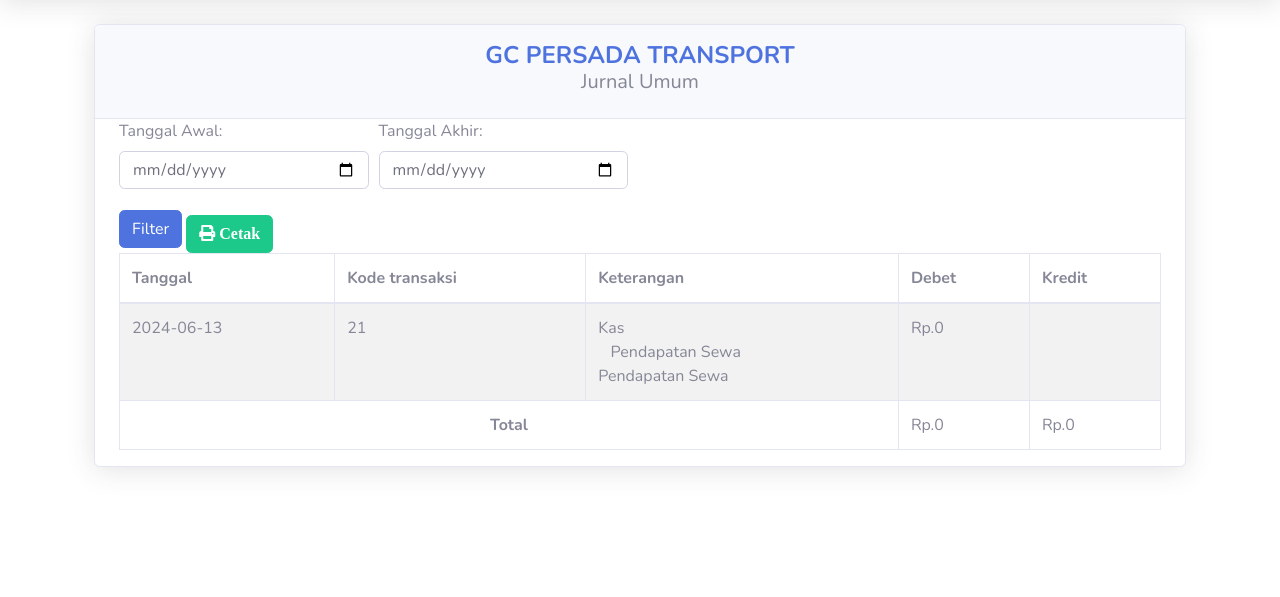
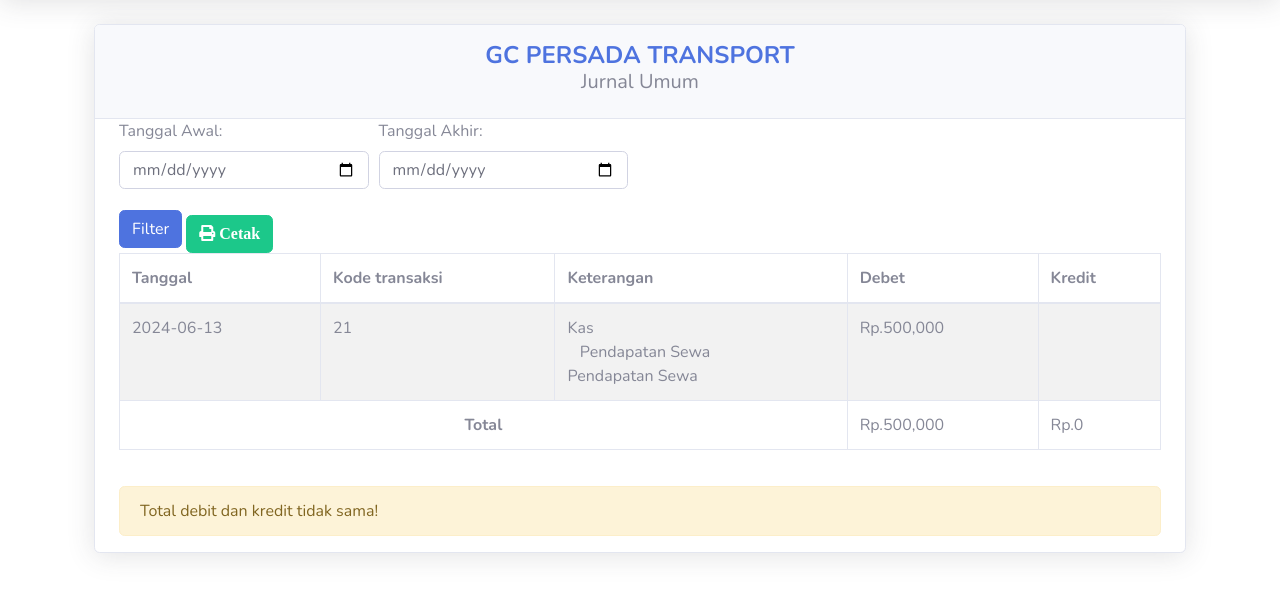
Before and after one commit to uyykaa/rental, a PHP site: page /jurnal-umum.php in a window 1280 px wide. Shown: the part 70-667 px from the top of the page. Run offline with PHP 8.4, Linux system fonts and the light colour scheme; a user stored in the database is signed in; data comes from the database, SQL or seed files in the repository; some libraries are stand-ins or nearby versions.

Commit message:
Update jurnal-umum.php

```diff
--- a/jurnal-umum.php
+++ b/jurnal-umum.php
@@ -1,6 +1,26 @@
 <?php
 session_start();
+require 'koneksi.php';
+
+// Mengambil nilai tanggal dari parameter GET atau menggunakan nilai default (tanggal hari ini)
+$tanggal_awal = isset($_GET['tanggal_awal']) ? $_GET['tanggal_awal'] : date('Y-m-d');
+$tanggal_akhir = isset($_GET['tanggal_akhir']) ? $_GET['tanggal_akhir'] : date('Y-m-d');
+
+// Query untuk mengambil data pendapatan sewa
+$queryPendapatanSewa = mysqli_query($koneksi, "SELECT * FROM pendapatan_sewa WHERE tgl_pendapatan BETWEEN '$tanggal_awal' AND '$tanggal_akhir'");
+
+// Query untuk mengambil data operasional
+$queryOperasional = mysqli_query($koneksi, "SELECT * FROM operasional WHERE tanggal_operasional BETWEEN '$tanggal_awal' AND '$tanggal_akhir'");
+
+// Variabel total untuk pendapatan dan operasional
+$totalPendapatan = 0;
+$totalOperasional = 0;
+
+// Variabel total debit dan kredit
+$totalDebit = 0;
+$totalKredit = 0;
 ?>
+
 <!DOCTYPE html>
 <html lang="en">
 <head>
@@ -39,12 +59,14 @@ session_start();
         .btn-print {
             margin-top: 10px;
         }
+        .alert {
+            margin-top: 20px;
+        }
     </style>
 </head>
 <body id="page-top">
-<?php require 'koneksi.php'; ?>
+<?php require 'navbar.php'; ?>
 <div id="content">
-    <?php require 'navbar.php'; ?>
     <div class="container">
         <div class="card shadow mb-4">
             <div class="card-header py-3 text-center">
@@ -93,17 +115,11 @@ session_start();
                             </thead>
                             <tbody>
                             <?php
-                            $tanggal_awal = isset($_GET['tanggal_awal']) ? $_GET['tanggal_awal'] : date('Y-m-d');
-                            $tanggal_akhir = isset($_GET['tanggal_akhir']) ? $_GET['tanggal_akhir'] : date('Y-m-d');
-
-                            $queryPendapatanSewa = mysqli_query($koneksi, "SELECT * FROM pendapatan_sewa WHERE tgl_pendapatan BETWEEN '$tanggal_awal' AND '$tanggal_akhir'");
-                            $queryOperasional = mysqli_query($koneksi, "SELECT * FROM operasional WHERE tanggal_operasional BETWEEN '$tanggal_awal' AND '$tanggal_akhir'");
-
-                            $totalPendapatan = 0;
-                            $totalOperasional = 0;
+                            // Loop untuk data pendapatan sewa
                             while ($data = mysqli_fetch_assoc($queryPendapatanSewa)) {
-                                $jumlah = isset($data['jumlah']) ? $data['jumlah'] : 0;
+                                $jumlah = isset($data['jumlah_pendapatan']) ? $data['jumlah_pendapatan'] : 0;
                                 $totalPendapatan += $jumlah;
+                                $totalDebit += $jumlah;
                                 ?>
                                 <tr>
                                     <td><?= date('Y-m-d', strtotime($data['tgl_pendapatan'])); ?></td>
@@ -117,9 +133,11 @@ session_start();
                                 <?php
                             }
 
+                            // Loop untuk data operasional
                             while ($data = mysqli_fetch_assoc($queryOperasional)) {
-                                $jumlah = isset($data['jumlah']) ? $data['jumlah'] : 0;
+                                $jumlah = isset($data['total_operasional']) ? $data['total_operasional'] : 0;
                                 $totalOperasional += $jumlah;
+                                $totalKredit += $jumlah;
                                 ?>
                                 <tr>
                                     <td><?= date('Y-m-d', strtotime($data['tanggal_operasional'])); ?></td>
@@ -143,6 +161,12 @@ session_start();
                             </tfoot>
                         </table>
                     </div>
+                    <?php
+                    // Peringatan jika total debit dan kredit tidak sama
+                    if ($totalDebit !== $totalKredit) {
+                        echo '<div class="alert alert-warning">Total debit dan kredit tidak sama!</div>';
+                    }
+                    ?>
                 </div>
             </div>
         </div>
```
